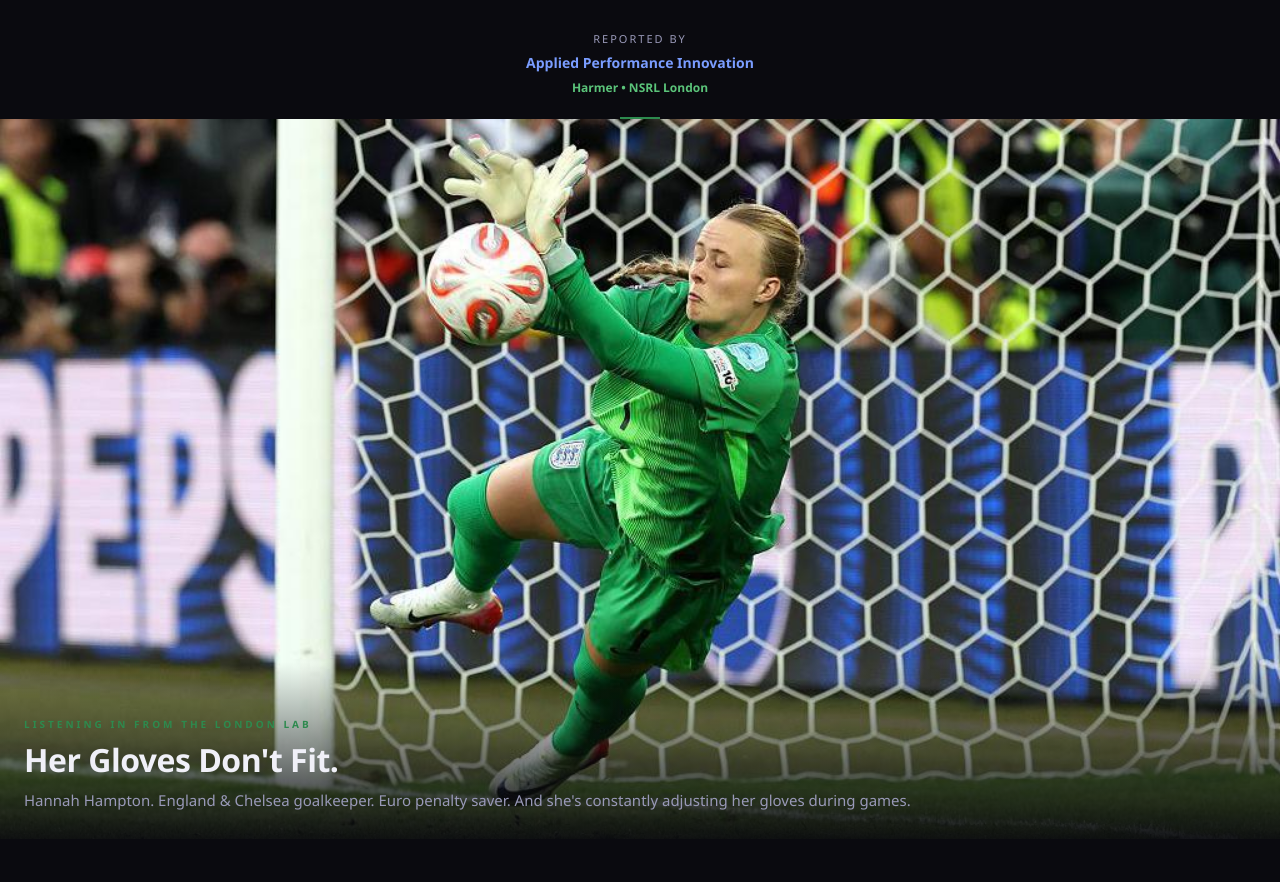
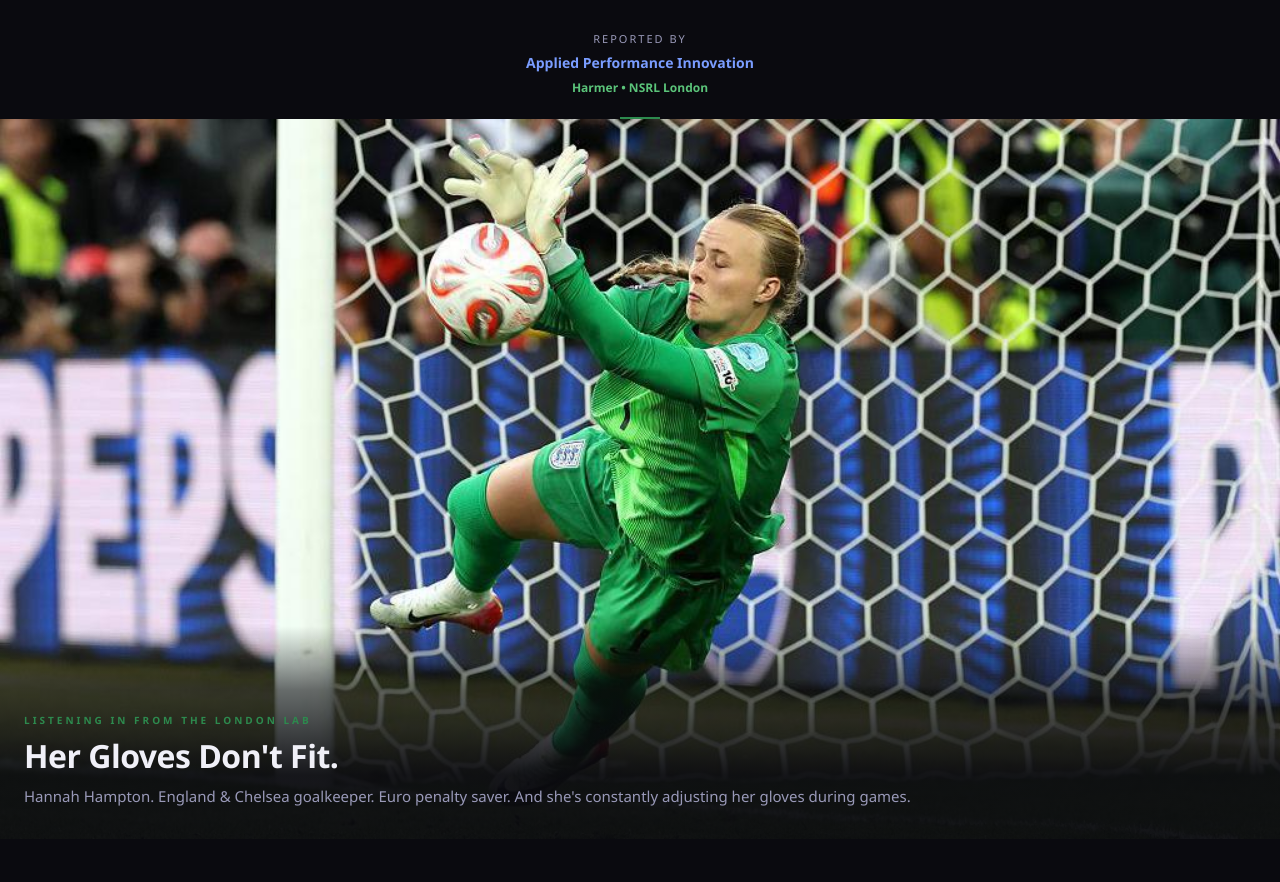
Before and after one commit to nike-api-team/api-access-branding, a website: page api-access-hannah-hampton.html in a window 1280 px wide. Shown: the part 70-952 px from the top of the page. Drawn offline with Linux system fonts and the light colour scheme.

Commit message:
Update Hannah Hampton hero overlay, fix London NSRL text, re-enable auth gate

```diff
--- a/api-access-hannah-hampton.html
+++ b/api-access-hannah-hampton.html
@@ -143,7 +143,7 @@
     .hero-img-wrap img {
       width: 100%;
       display: block;
-      min-height: 260px;
+      min-height: 340px;
       object-fit: cover;
     }
 
@@ -152,8 +152,8 @@
       bottom: 0;
       left: 0;
       right: 0;
-      padding: 48px 24px 28px;
-      background: linear-gradient(transparent, rgba(10,10,15,0.95));
+      padding: 80px 24px 32px;
+      background: linear-gradient(transparent 0%, rgba(10,10,15,0.6) 30%, rgba(10,10,15,0.95) 70%);
     }
 
     .hero-tag {
@@ -939,7 +939,7 @@
         Hannah didn't fill out a survey. She wasn't in a focus group. She was at the NSRL for a Footscan, and someone asked the right question. That one conversation surfaced a real problem — one that other brands have already started solving — and set a prototype in motion.
       </p>
       <p class="takeaway-body">
-        This is what the London Lab is for. Get close to the athletes. Listen. Then move.
+        This is what the London NSRL is for. Get close to the athletes. Listen. Then move.
       </p>
 
       <div class="divider" style="margin:32px auto;"></div>
```
